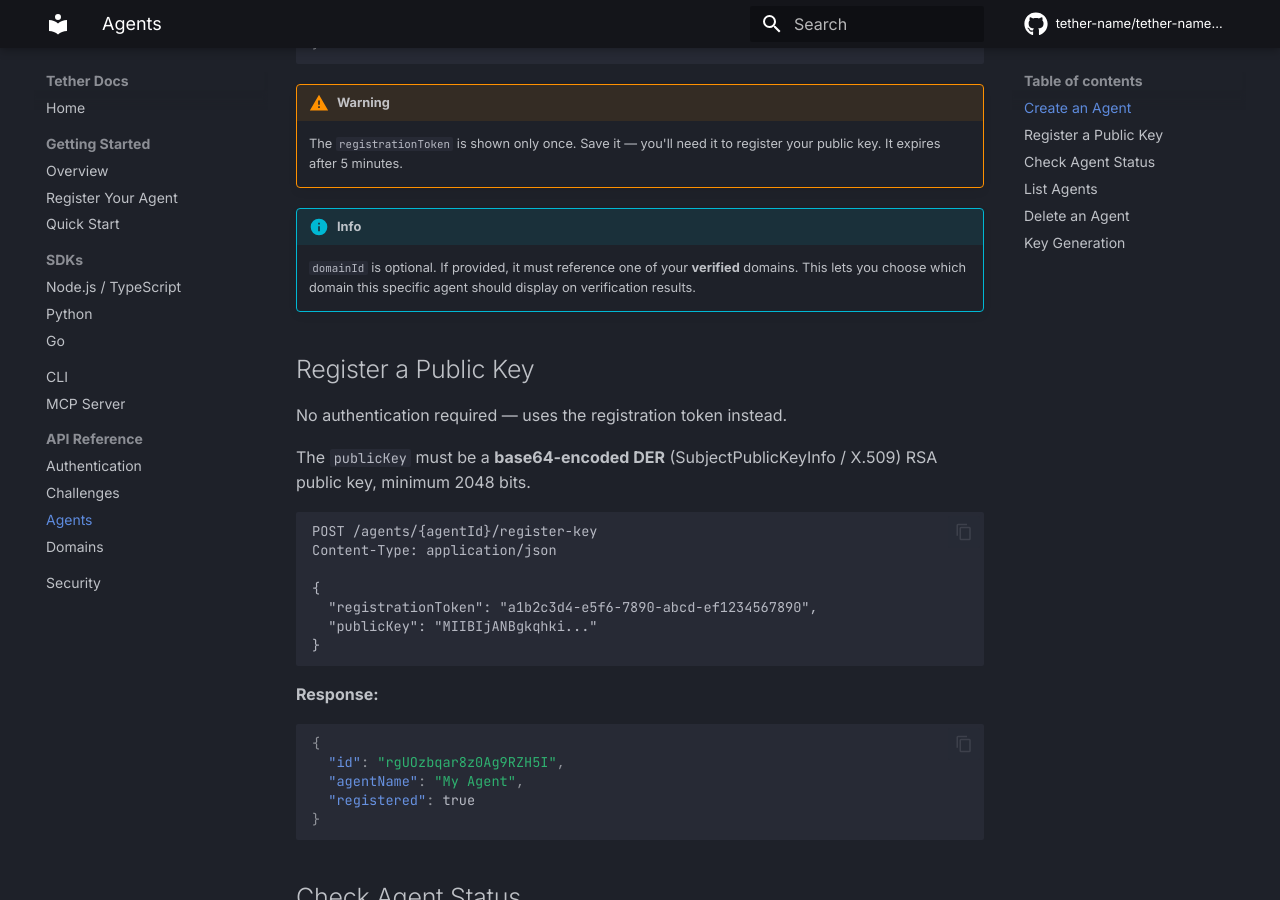
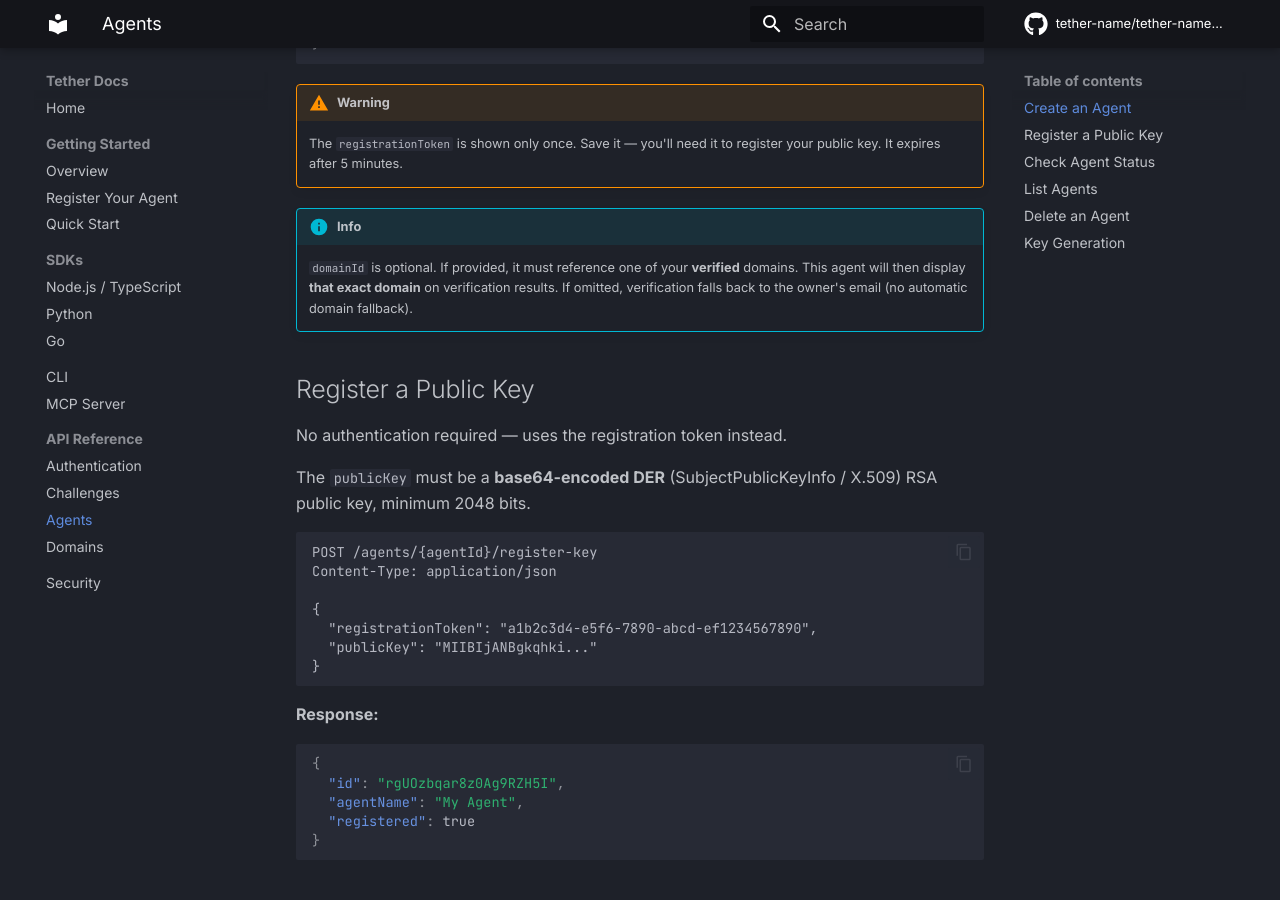
Before and after one commit to tether-name/tether-name-docs, an MkDocs documentation site: the page built from docs/api/agents.md, in a window 1280 px wide and 900 px high, scrolled down 723 px. Built offline with MkDocs 1.6.1 and Material for MkDocs 9.7.7, drawn with Linux system fonts in a browser that asks for light colours; comment, search, counter and statistics services are not loaded.

Commit message:
Document no-domain-fallback behavior for domainId

```diff
--- a/docs/api/agents.md
+++ b/docs/api/agents.md
@@ -35,7 +35,7 @@ Content-Type: application/json
     The `registrationToken` is shown only once. Save it — you'll need it to register your public key. It expires after 5 minutes.
 
 !!! info
-    `domainId` is optional. If provided, it must reference one of your **verified** domains. This lets you choose which domain this specific agent should display on verification results.
+    `domainId` is optional. If provided, it must reference one of your **verified** domains. This agent will then display **that exact domain** on verification results. If omitted, verification falls back to the owner's email (no automatic domain fallback).
 
 ## Register a Public Key
 
```
